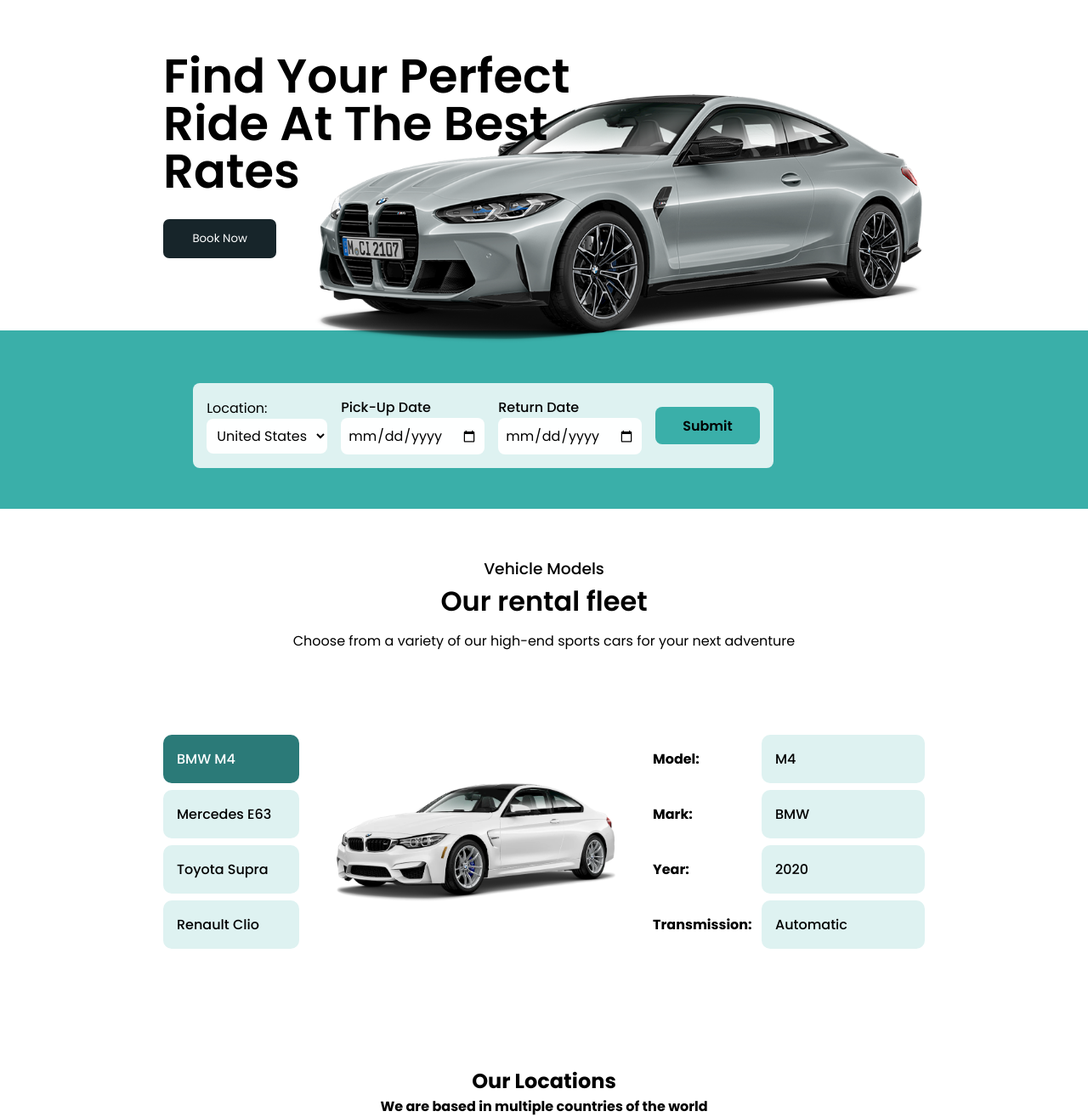
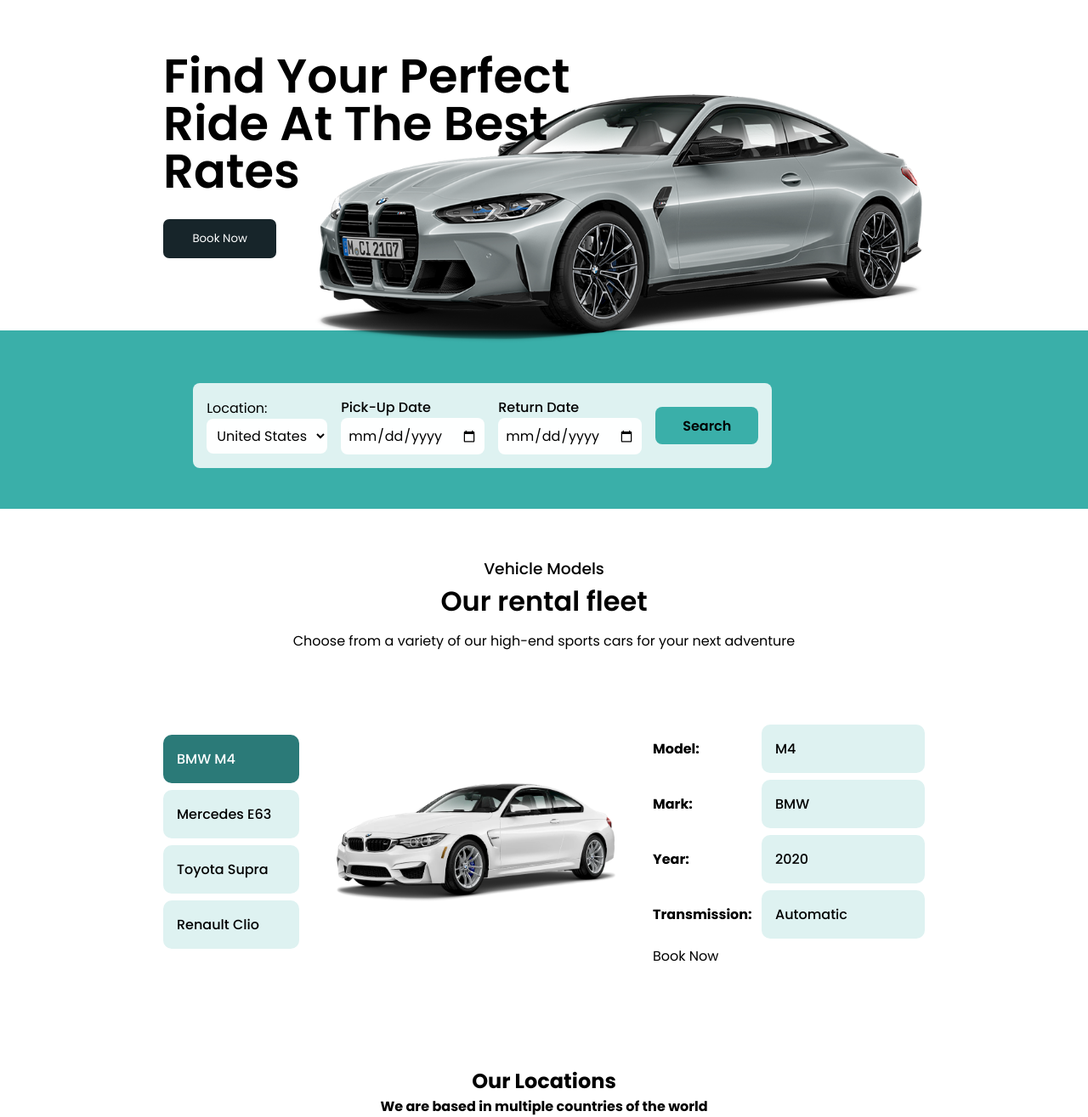
Before and after one commit to samuoliveira13/RentDrive, a PHP site: page /pages/index.php in a window 1280 px wide. Shown: the part 65-1380 px from the top of the page at 85% size. Run offline with PHP 8.4, Linux system fonts and the light colour scheme; data comes from the database, SQL or seed files in the repository; data that the repository does not hold is empty.

Commit message:
Starting Car Book feature

```diff
--- a/templates/index.tpl.php
+++ b/templates/index.tpl.php
@@ -34,7 +34,7 @@
                     <span>Return Date</span>
                     <input type="date" name="return-date">
                 </div>
-                <input type="submit" value="Submit" name="" class="btn-submit-form">
+                <input type="submit" value="Search" name="" class="btn-submit-form">
             </form>
 
         </div>
@@ -94,7 +94,12 @@
                         <td id="vehicle-transmission"><?= $vehicles[0]->transmission ?></td>
                     </tr>
                 </table>
+
+                <div class="button-container">
+                    <a href="newpage.php?id=<?= $vehicles[0]->id ?>" class="button">Book Now</a>
                 </div>
+            </div>
+
     </section>
 
     <?php }
```
Lines whose indentation alone changed are shown as unchanged.
